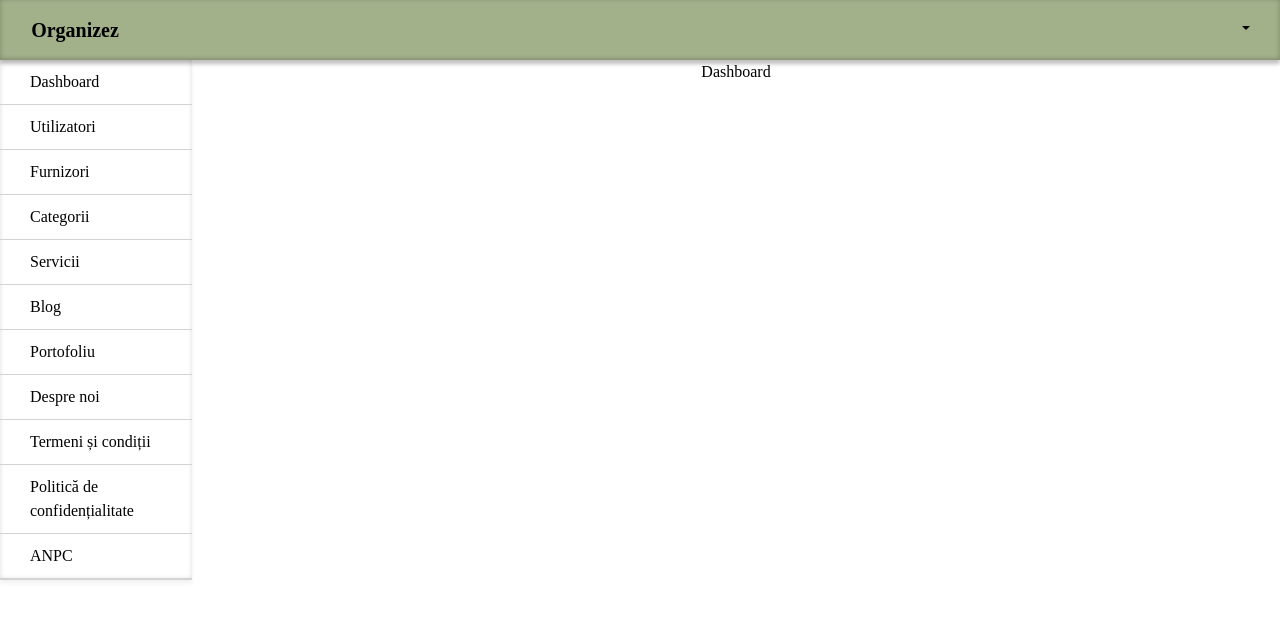
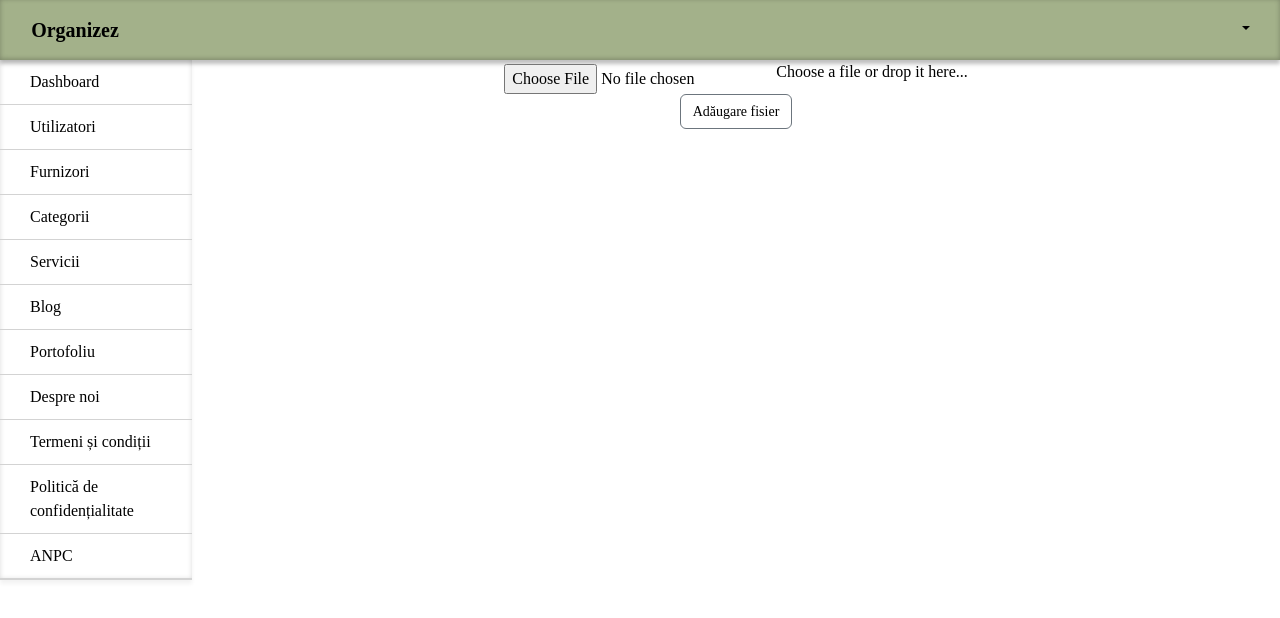
Before and after one commit to organizez/organizez-frontend, a Vue app: page /administrare/1 in a window 1280 px wide. Both pictures are taken after a click on the link "Dashboard". Shown: the top 618 px of the page. Built offline with nearby package versions, Linux system fonts and the light colour scheme; no server answers.

Commit message:
add dashboard

```diff
--- a/src/components/AdminDashboard.vue
+++ b/src/components/AdminDashboard.vue
@@ -1,17 +1,42 @@
 <template>
     <div class="admin-dashboard-component">
-        <p>Dashboard</p>
+      <b-form-file
+        v-model="file"
+        :state="Boolean(file)"
+        placeholder="Choose a file or drop it here..."
+        drop-placeholder="Drop file here..."
+      ></b-form-file>
+      <b-button class="initiate-add-button" v-on:click="addImage()">Adăugare fisier</b-button>
     </div>
 </template>
 <script>
-// import axios from 'axios';
-// import $ from "jquery";
+import axios from 'axios';
+import $ from "jquery";
  export default {
     data() {
       return {
+        file: []
       }
     },
     methods: {
+      addImage() {
+        console.log(this.file)
+        axios({
+          method: "post",
+          url: "http://localhost:3000/uploadFilesDigitalOcean/addImage",
+          mode: 'no-cors',
+          headers: {
+            "Accept": "application/json;odata=verbose",
+            "Access-Control-Allow-Origin": "*",
+            "X-RequestDigest": $("#__REQUESTDIGEST").val()
+          },
+          contentType: "application/json;odata=verbose",
+          data: this.file
+        }).then(result => {
+
+        }).catch(error => {
+        })
+      },
     },
     mounted() {
     }
```
